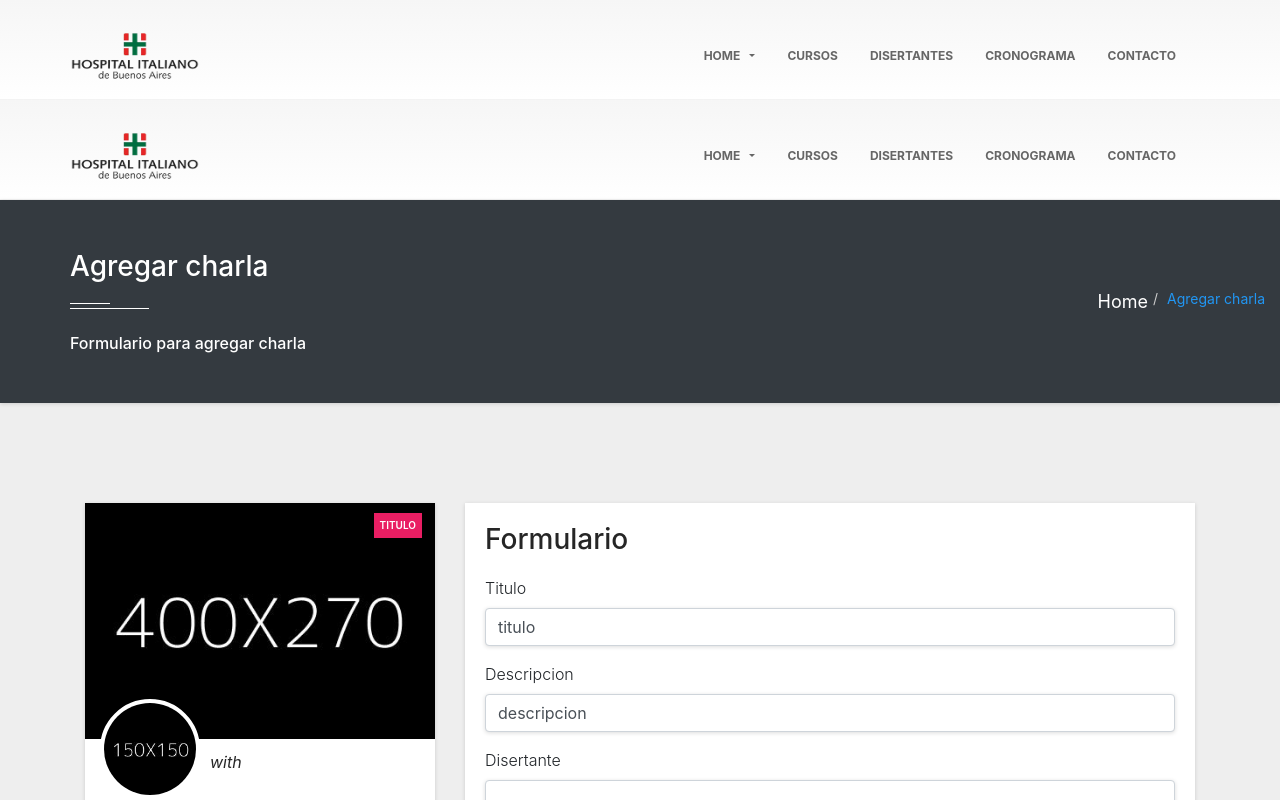
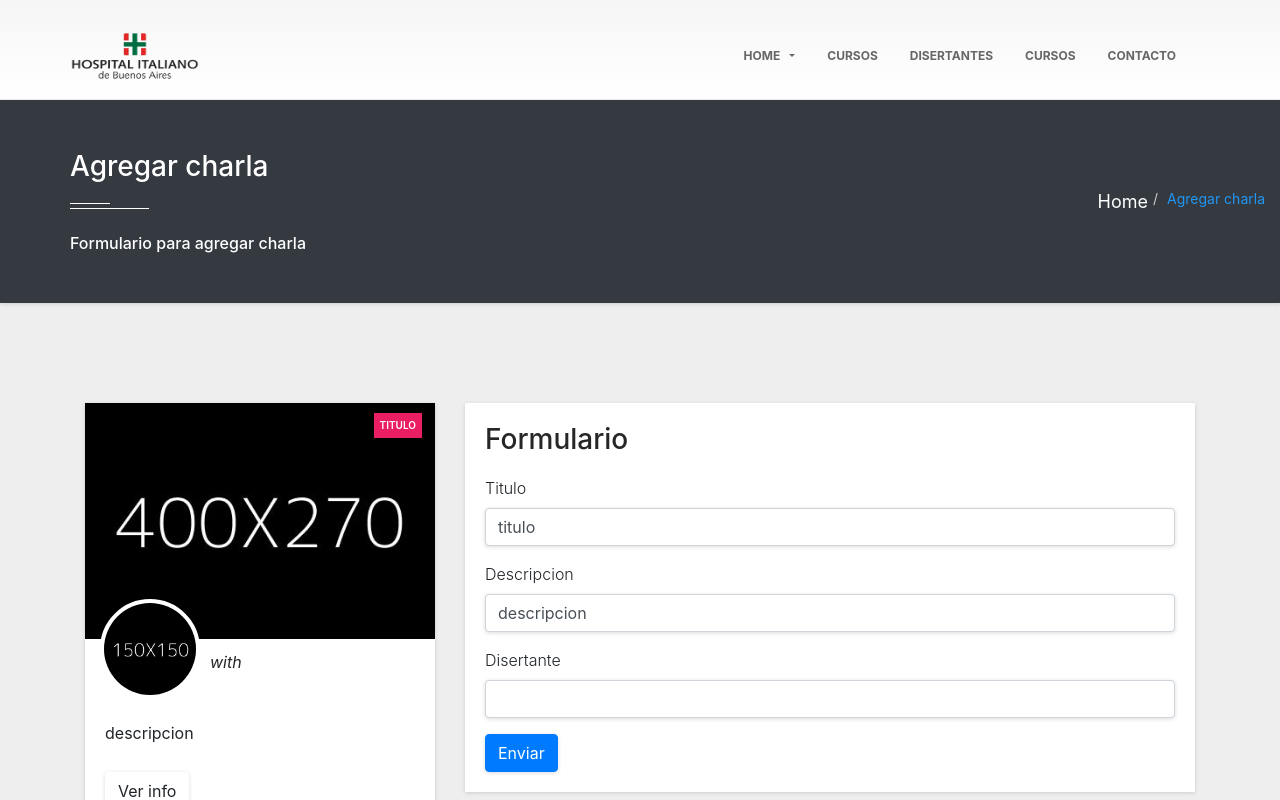
Before and after one commit to blasc147/React-congreso, a React (Create React App) app: page /curso/new in a window 1280 px wide. Shown: the top 800 px of the page. Built offline with nearby package versions, Linux system fonts and the light colour scheme.

Commit message:
ciclo de vida componentes

```diff
--- a/src/components/NavBar.js
+++ b/src/components/NavBar.js
@@ -39,9 +39,9 @@ class NavBar extends React.Component{
 
                             </li>
                             <li className="mega-menu-item mega-menu-fullwidth mega-menu-halfwidth">
-                                <a href="#">
-                                    Cronograma
-                                    </a>
+                            <Link to="/curso/new">
+                                    Cursos
+                                    </Link>
 
                             </li>
                             <li className="dropdown mega-menu-item mega-menu-fullwidth mega-menu-halfwidth">
--- a/src/pages/AddCurso.js
+++ b/src/pages/AddCurso.js
@@ -26,7 +26,6 @@ class AddCurso extends React.Component{
     render() {
         return (
             <React.Fragment>
-            <NavBar />
 
             <Header titulo="Agregar charla" descripcion="Formulario para agregar charla" ></Header>
 
--- a/src/pages/Cursos.js
+++ b/src/pages/Cursos.js
@@ -5,8 +5,22 @@ import NavBar from '../components/NavBar'
 
 class Cursos extends React.Component{
 
-    state = {
-        data: [
+    constructor(props){
+      super(props);
+      console.log('1. constructor() ');
+
+      this.state = {
+        data: [ ],
+      };
+    }
+
+    componentDidMount(){
+      console.log('3. componentDidMount()');
+
+      this.timeOut = setTimeout(() => {
+        this.setState({
+          data : [
+
           { id : 'd00d3614-101a-44ca-b6c2-0be075aeed3d',
           titulo: 'titulo',
           descripcion: 'Freda',
@@ -23,8 +37,29 @@ class Cursos extends React.Component{
           disertante: 'Torphy',
         },
           ],
-      };
+        });
+      }, 3000);
+    }
+
+    componentDidUpdate(prevProps, prevState){
+      console.log('5. componentDidUpdate');
+      console.log({
+        propsAnteriores : prevProps,
+        stateAnterior: prevState,
+      });
+
+      console.log({
+        propsActuales: this.props,
+        stateActual: this.state,
+      });
+    }
+
+    componentWillUnmount(){
+      console.log('6. componentWillUnmount');
+    }
+
     render() {
+        console.log('2/4. render()');
         return (
           <React.Fragment className="sticky-menu-deactive">
 
```
Also changed, not shown: src/pages/Home.js (added). Lines whose indentation alone changed are shown as unchanged.
